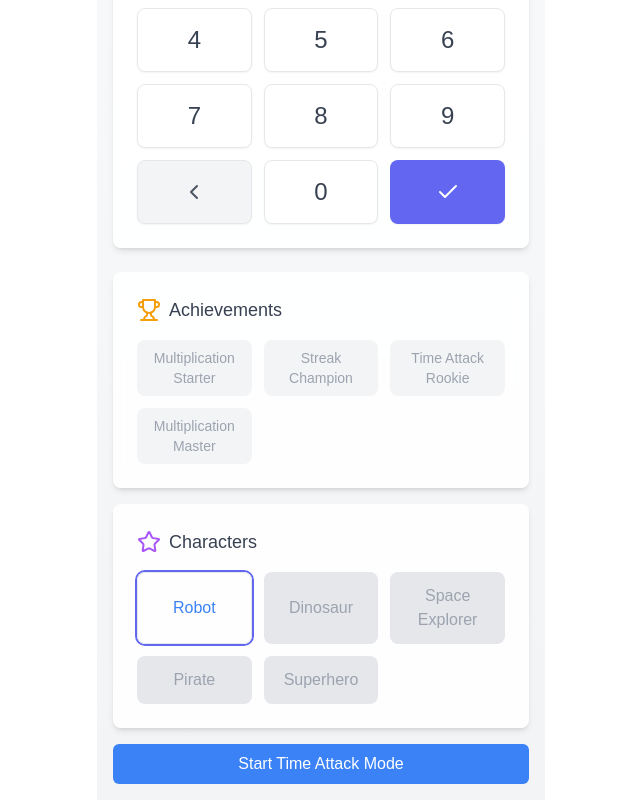
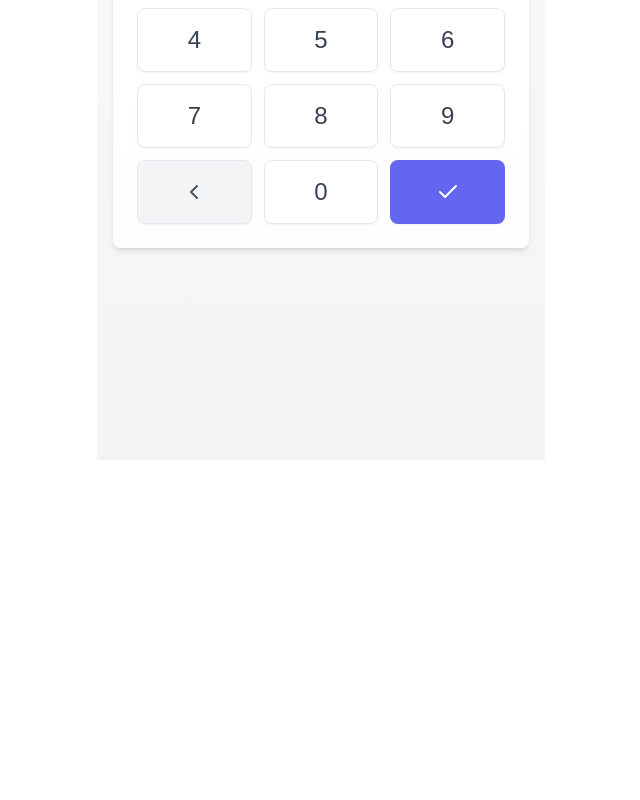
Before and after one commit to beyondReal-smap/next_gugu, a Next.js app: page / in a window 1280 px wide. Shown: the part 340-1140 px from the top of the page, without its empty margins (319-959 px from the left). After the commit the page ends 800 px from the top, so only its background shows below. Built offline with nearby package versions, Linux system fonts and the light colour scheme.

Commit message:
gemini update

```diff
--- a/app/page.tsx
+++ b/app/page.tsx
@@ -12,48 +12,33 @@ import {
   Timer,
   ChevronRight,
   ChevronLeft,
-  Award,
-  Star,
-  TrophyIcon
+  Award
 } from "lucide-react";
 import { Alert, AlertDescription } from "./components/ui/alert";
 import { motion, AnimatePresence } from "framer-motion";
 
-const CHARACTER_THEMES = [
-  { name: "Robot", color: "text-blue-500" },
-  { name: "Dinosaur", color: "text-green-500" },
-  { name: "Space Explorer", color: "text-purple-500" },
-  { name: "Pirate", color: "text-orange-500" },
-  { name: "Superhero", color: "text-red-500" },
-];
-
 const MultiplicationGame = () => {
-  // 기존 상태 변수들...
-  const [level, setLevel] = useState(1);
-  const [unlockedCharacters, setUnlockedCharacters] = useState<string[]>([CHARACTER_THEMES[0].name]);
-  const [currentCharacter, setCurrentCharacter] = useState(CHARACTER_THEMES[0]);
-  const [achievements, setAchievements] = useState<string[]>([]);
-  const [timeAttackMode, setTimeAttackMode] = useState(false);
-  const [remainingTime, setRemainingTime] = useState(30);
-
   const [num1, setNum1] = useState(2);
   const [num2, setNum2] = useState(1);
   const [userAnswer, setUserAnswer] = useState("");
   const [score, setScore] = useState(0);
   const [streak, setStreak] = useState(0);
+  const [level, setLevel] = useState(1);
   const [selectedTable, setSelectedTable] = useState(2);
   const [showSettings, setShowSettings] = useState(false);
   const [usedProblems, setUsedProblems] = useState(new Set());
   const [history, setHistory] = useState<HistoryItem[]>([]);
   const [currentPage, setCurrentPage] = useState(0);
   const [showErrorAlert, setShowErrorAlert] = useState(false);
-  const [startTime, setStartTime] = useState<Date | null>(null); // 타입 명시
+  const [startTime, setStartTime] = useState<Date | null>(null);
+  const [achievements, setAchievements] = useState<Achievement[]>([]);
+  const [showAchievements, setShowAchievements] = useState(false);
+
 
   const tablesPerPage = 10;
-  const totalTables = 18; // 2단부터 19단까지
+  const totalTables = 18;
   const totalPages = Math.ceil(totalTables / tablesPerPage);
 
-  // HistoryItem 타입 정의
   interface HistoryItem {
     problem: string;
     userAnswer: number;
@@ -61,6 +46,24 @@ const MultiplicationGame = () => {
     timestamp: Date;
     timeTaken: number;
   }
+
+  interface Achievement {
+    name: string;
+    description: string;
+    unlocked: boolean;
+  }
+
+  const initialAchievements: Achievement[] = [
+    { name: "First Step", description: "Solve your first problem!", unlocked: false },
+    { name: "Streak Master", description: "Reach a streak of 5!", unlocked: false },
+    { name: "Level Up!", description: "Reach level 5!", unlocked: false },
+    // ... 더 많은 업적 추가
+  ];
+
+
+  useEffect(() => {
+    setAchievements(initialAchievements);
+  }, []);
 
   const generateNewProblem = () => {
     const availableNumbers = Array.from({ length: 12 }, (_, i) => i + 1)
@@ -93,48 +96,6 @@ const MultiplicationGame = () => {
       window.removeEventListener('keydown', handleKeyPress);
     };
   }, [userAnswer]);
-
-  // 타임 어택 모드 관리
-  useEffect(() => {
-    let timer: NodeJS.Timeout;
-    if (timeAttackMode && remainingTime > 0) {
-      timer = setInterval(() => {
-        setRemainingTime(prev => {
-          if (prev <= 1) {
-            clearInterval(timer);
-            handleGameOver();
-            return 0;
-          }
-          return prev - 1;
-        });
-      }, 1000);
-    }
-    return () => clearInterval(timer);
-  }, [timeAttackMode, remainingTime]);
-
-  // 게임 오버 처리
-  const handleGameOver = () => {
-    setTimeAttackMode(false);
-    // 게임 오버 로직 추가 (예: 최고 점수 저장, 업적 해제 등)
-    if (score >= 100) {
-      addAchievement("Time Attack Rookie");
-    }
-  };
-
-  // 업적 추가 함수
-  const addAchievement = (achievement: string) => {
-    if (!achievements.includes(achievement)) {
-      setAchievements(prev => [...prev, achievement]);
-
-      // 캐릭터 잠금 해제 로직
-      if (achievement === "Multiplication Master") {
-        const newCharacter = CHARACTER_THEMES[achievements.length % CHARACTER_THEMES.length];
-        setUnlockedCharacters(prev =>
-          prev.includes(newCharacter.name) ? prev : [...prev, newCharacter.name]
-        );
-      }
-    }
-  };
 
   const handleKeyPress = (event: KeyboardEvent) => {
     if (event.key >= '0' && event.key <= '9') {
@@ -208,32 +169,18 @@ const MultiplicationGame = () => {
       setShowErrorAlert(false);
     }, 2000);
 
-    setScore(score - 15);
+    setScore(Math.max(0, score - 15)); // 점수가 0 밑으로 내려가지 않도록 수정
     setStreak(0);
     setUserAnswer("");
   };
 
-  // 기존의 checkAnswer 함수 수정
+
   const checkAnswer = () => {
     if (!userAnswer) return;
 
-    const correct = num1 * num2 === parseInt(userAnswer);
-
-    if (correct) {
-      // 연속 정답 시 추가 보상
-      if (streak >= 4) {
-        addAchievement("Streak Champion");
-      }
-
-      // 레벨 시스템 추가
-      if (score % 50 === 0) {
-        setLevel(prev => prev + 1);
-        addAchievement("Level Up!");
-      }
-    }
-
     const endTime = new Date();
     const timeTaken = startTime ? endTime.getTime() - startTime.getTime() : 0;
+    const correct = num1 * num2 === parseInt(userAnswer);
 
     const newHistory: HistoryItem = {
       problem: `${num1} × ${num2}`,
@@ -245,10 +192,46 @@ const MultiplicationGame = () => {
 
     setHistory([newHistory, ...history].slice(0, 5));
 
+
     if (correct) {
       hapticFeedback.success();
       setScore(score + 10);
       setStreak(streak + 1);
+
+      // 업적 확인 및 갱신
+      setAchievements(prevAchievements => {
+        const updatedAchievements = prevAchievements.map(achievement => {
+          if (achievement.name === "First Step" && !achievement.unlocked) {
+            return { ...achievement, unlocked: true };
+          }
+          if (achievement.name === "Streak Master" && streak + 1 >= 5 && !achievement.unlocked) {
+            return { ...achievement, unlocked: true };
+          }
+          return achievement;
+        });
+        return updatedAchievements;
+      });
+
+
+      // 레벨 업 로직
+      const newLevel = Math.floor(score / 100) + 1;
+      if (newLevel > level) {
+        setLevel(newLevel);
+
+          // 업적 확인 및 갱신
+          setAchievements(prevAchievements => {
+            const updatedAchievements = prevAchievements.map(achievement => {
+              if (achievement.name === "Level Up!" && newLevel >= 5 && !achievement.unlocked) {
+                return { ...achievement, unlocked: true };
+              }
+              return achievement;
+            });
+            return updatedAchievements;
+          });
+      }
+
+
+
       setTimeout(generateNewProblem, 1000);
     } else {
       handleWrongAnswer();
@@ -280,92 +263,6 @@ const MultiplicationGame = () => {
     </motion.button>
   );
 
-  const renderAchievementsSection = () => (
-    <Card className="bg-white/90 backdrop-blur border-none shadow-lg mt-4">
-      <CardContent className="p-6">
-        <h3 className="text-lg font-medium text-gray-700 mb-4 flex items-center">
-          <TrophyIcon className="w-6 h-6 mr-2 text-amber-500" />
-          Achievements
-        </h3>
-        <div className="grid grid-cols-3 gap-3">
-          {[
-            "Multiplication Starter",
-            "Streak Champion",
-            "Time Attack Rookie",
-            "Multiplication Master"
-          ].map((achievement) => (
-            <div
-              key={achievement}
-              className={`p-2 rounded-lg text-center text-sm
-                ${achievements.includes(achievement)
-                  ? 'bg-green-100 text-green-700'
-                  : 'bg-gray-100 text-gray-400'}`}
-            >
-              {achievement}
-            </div>
-          ))}
-        </div>
-      </CardContent>
-    </Card>
-  );
-
-  const renderCharacterSelection = () => (
-    <Card className="bg-white/90 backdrop-blur border-none shadow-lg mt-4">
-      <CardContent className="p-6">
-        <h3 className="text-lg font-medium text-gray-700 mb-4 flex items-center">
-          <Star className="w-6 h-6 mr-2 text-purple-500" />
-          Characters
-        </h3>
-        <div className="grid grid-cols-3 gap-3">
-          {CHARACTER_THEMES.map((character) => (
-            <motion.button
-              key={character.name}
-              whileHover={{ scale: 1.05 }}
-              whileTap={{ scale: 0.95 }}
-              onClick={() => setCurrentCharacter(character)}
-              disabled={!unlockedCharacters.includes(character.name)}
-              className={`p-3 rounded-lg text-center
-                ${unlockedCharacters.includes(character.name)
-                  ? `${character.color} bg-opacity-10 border`
-                  : 'bg-gray-200 text-gray-400'}
-                ${currentCharacter.name === character.name ? 'ring-2 ring-indigo-500' : ''}`}
-            >
-              {character.name}
-            </motion.button>
-          ))}
-        </div>
-      </CardContent>
-    </Card>
-  );
-
-  const renderTimeAttackMode = () => (
-    <motion.div
-      initial={{ opacity: 0 }}
-      animate={{ opacity: 1 }}
-      className="mb-4"
-    >
-      <Card className="bg-white/90 backdrop-blur border-none shadow-lg">
-        <CardContent className="p-6">
-          <div className="flex justify-between items-center">
-            <div className="flex items-center">
-              <Timer className="w-6 h-6 mr-2 text-red-500" />
-              <span className="text-lg font-medium">Time Remaining: {remainingTime}s</span>
-            </div>
-            <Button
-              variant="destructive"
-              size="sm"
-              onClick={() => {
-                setTimeAttackMode(false);
-                setRemainingTime(30);
-              }}
-            >
-              End Mode
-            </Button>
-          </div>
-        </CardContent>
-      </Card>
-    </motion.div>
-  );
 
   return (
     <div className="max-w-md mx-auto p-4 min-h-screen bg-gradient-to-b from-gray-50 to-gray-100">
@@ -385,7 +282,18 @@ const MultiplicationGame = () => {
               <span className="text-xl font-medium text-gray-700">{streak}</span>
             </motion.div>
           )}
+             <div className="flex items-center gap-2 bg-white px-4 py-2 rounded-lg shadow-sm">
+            <span className="text-xl font-medium text-gray-700">Lv. {level}</span>
           </div>
+        </div>
+        <div className="flex gap-2">
+        <Button
+          variant="outline"
+          className="w-12 h-12 rounded-lg bg-white"
+          onClick={() => setShowAchievements(!showAchievements)}
+        >
+          <Award className="w-5 h-5 text-gray-600" />
+        </Button>
         <Button
           variant="outline"
           className="w-12 h-12 rounded-lg bg-white"
@@ -393,7 +301,37 @@ const MultiplicationGame = () => {
         >
           <Settings2 className="w-5 h-5 text-gray-600" />
         </Button>
+        </div>
       </header>
+
+
+      <AnimatePresence>
+        {showAchievements && (
+          <motion.div
+            initial={{ opacity: 0, y: -20 }}
+            animate={{ opacity: 1, y: 0 }}
+            exit={{ opacity: 0, y: -20 }}
+            className="mb-8"
+          >
+            <Card className="bg-white/90 backdrop-blur border-none shadow-lg">
+              <CardContent className="p-6">
+                <h3 className="text-lg font-medium text-gray-700 mb-4">Achievements</h3>
+                <ul className="space-y-3">
+                  {achievements.map((achievement, index) => (
+                    <li key={index} className={`flex items-center p-3 rounded-lg border ${achievement.unlocked ? 'border-green-200 bg-green-50' : 'border-gray-200 bg-gray-50'}`}>
+                      <span className={`mr-3 font-medium ${achievement.unlocked ? 'text-green-600' : 'text-gray-600'}`}>
+                       {achievement.name}
+                      </span>
+                      <span className="text-sm text-gray-500">{achievement.description}</span>
+                    </li>
+                  ))}
+                </ul>
+              </CardContent>
+            </Card>
+          </motion.div>
+        )}
+      </AnimatePresence>
+
 
       <AnimatePresence>
         {showSettings && (
@@ -439,8 +377,8 @@ const MultiplicationGame = () => {
                         whileTap={{ scale: 0.98 }}
                         onClick={() => {
                           setSelectedTable(table);
-                          setScore(0);
-                          setStreak(0);
+                           setScore(0); // 선택한 테이블이 바뀌면 점수 초기화
+                          setStreak(0); // 선택한 테이블이 바뀌면 streak 초기화
                           setShowSettings(false);
                         }}
                         className={`h-12 rounded-lg font-medium transition-all
@@ -554,28 +492,6 @@ const MultiplicationGame = () => {
           </CardContent>
         </Card>
       )}
-
-      {/* 타임 어택 모드 렌더링 */}
-      {timeAttackMode && renderTimeAttackMode()}
-
-      {/* 기존 게임 섹션... */}
-
-      {/* 새로운 섹션들 추가 */}
-      {renderAchievementsSection()}
-      {renderCharacterSelection()}
-
-      {/* 타임 어택 모드 시작 버튼 */}
-      <Button
-        className="w-full mt-4"
-        onClick={() => {
-          setTimeAttackMode(true);
-          setRemainingTime(30);
-          setScore(0);
-          setStreak(0);
-        }}
-      >
-        Start Time Attack Mode
-      </Button>
     </div>
   );
 };
```
Lines whose indentation alone changed are shown as unchanged.
